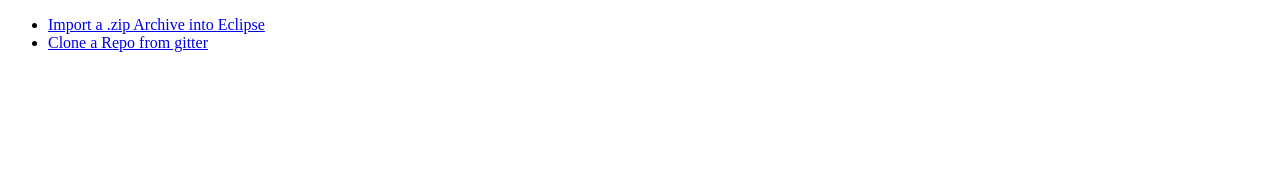
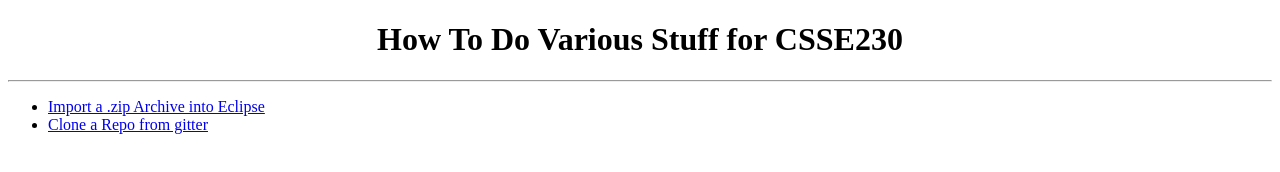
Before and after one commit to drholly77/CSSE230Pages, a plain HTML site: page HowTo/index.html in a window 1280 px wide. Drawn offline with Linux system fonts and the light colour scheme.

Commit message:
update index

```diff
--- a/HowTo/index.html
+++ b/HowTo/index.html
@@ -2,10 +2,12 @@
 <html>
 <head>
 <meta charset="UTF-8">
-<title>How To Stuff for CSSE230</title>
+<title>How To Do Various Stuff for CSSE230</title>
 </head>
 
 <body>
+<h1 align="center">How To Do Various Stuff for CSSE230</h1>
+<hr>
 <ul>
 <li><a href="ImportZipIntoEclipse.pdf" target="_blank">Import a .zip Archive into Eclipse</a></li>
 <li><a href="gitClone.html" target="_blank">Clone a Repo from gitter</a></li>
```
